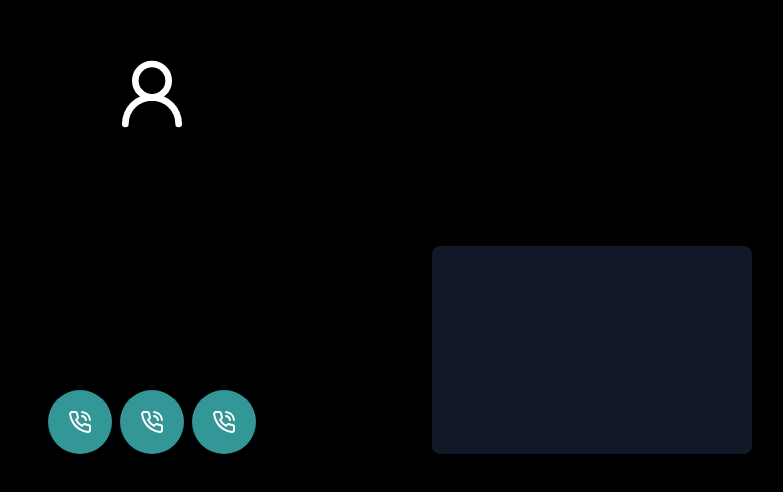
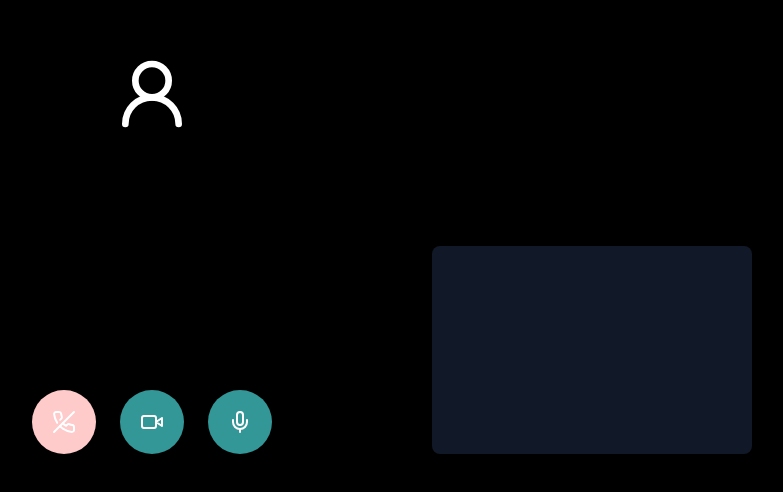
Before and after one commit to TheNestDevs/H4B, a Next.js app in the folder apps/web/: page /meet/1 in a window 1280 px wide. Shown: the part 306-798 px from the top of the page, without its empty margins (488-1271 px from the left). Built offline with nearby package versions, Linux system fonts and the light colour scheme.

Commit message:
complted video chat ui

```diff
--- a/apps/web/app/meet/[id]/page.tsx
+++ b/apps/web/app/meet/[id]/page.tsx
@@ -1,6 +1,6 @@
 "use client";
 
-import { PhoneCall, User2 } from "lucide-react";
+import { PhoneCall, User2, Video, Mic, PhoneOff } from "lucide-react";
 import Button from "@/components/ui/Button";
 
 const MeetPage = () => {
@@ -8,15 +8,15 @@ const MeetPage = () => {
         <div className={"relative flex h-screen w-screen items-center justify-center bg-black"}>
             <User2 className={"h-20 w-20 text-white"} />
             <div className="user-video absolute bottom-10 right-10 h-52 w-80 rounded-lg bg-gray-900"></div>
-            <div className="controls absolute bottom-10  flex gap-2">
-                <Button className={"bg-green p rounded-full px-5 py-5 text-white"}>
-                    <PhoneCall className={"h-6 w-6"} />
+            <div className="controls absolute bottom-10 flex gap-6">
+                <Button className={"p rounded-full bg-red-200 px-5 py-5 text-red-800"}>
+                    <PhoneOff className={"h-6 w-6"} />
                 </Button>
                 <Button className={"bg-green rounded-full px-5 py-5 text-white"}>
-                    <PhoneCall className={"h-6 w-6"} />
+                    <Video className={"h-6 w-6"} />
                 </Button>
                 <Button className={"bg-green rounded-full px-5 py-5 text-white"}>
-                    <PhoneCall className={"h-6 w-6"} />
+                    <Mic className={"h-6 w-6"} />
                 </Button>
             </div>
         </div>
```
Also changed, not shown: 1 other file (tests, documents, lock files or other folders).
